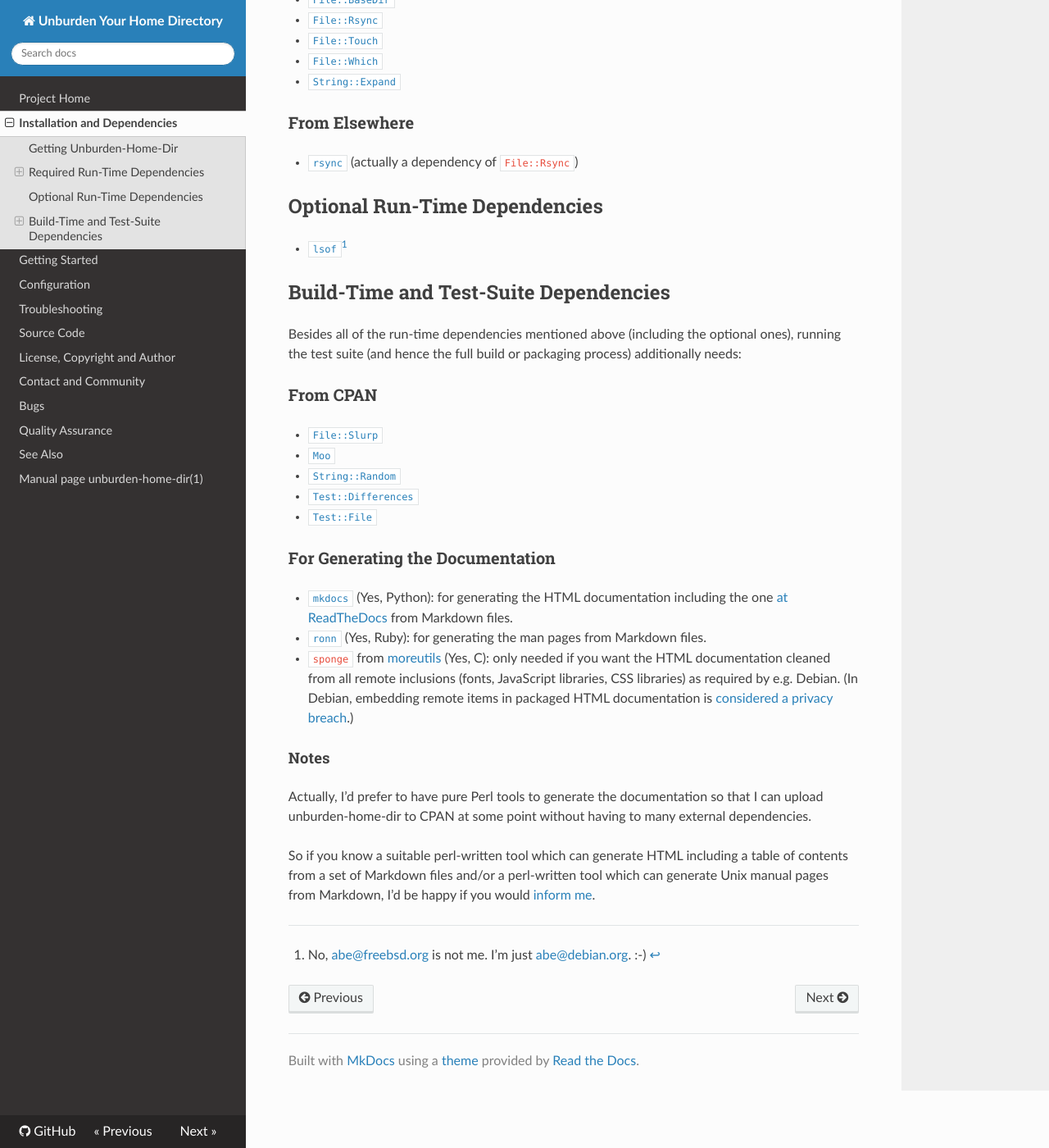
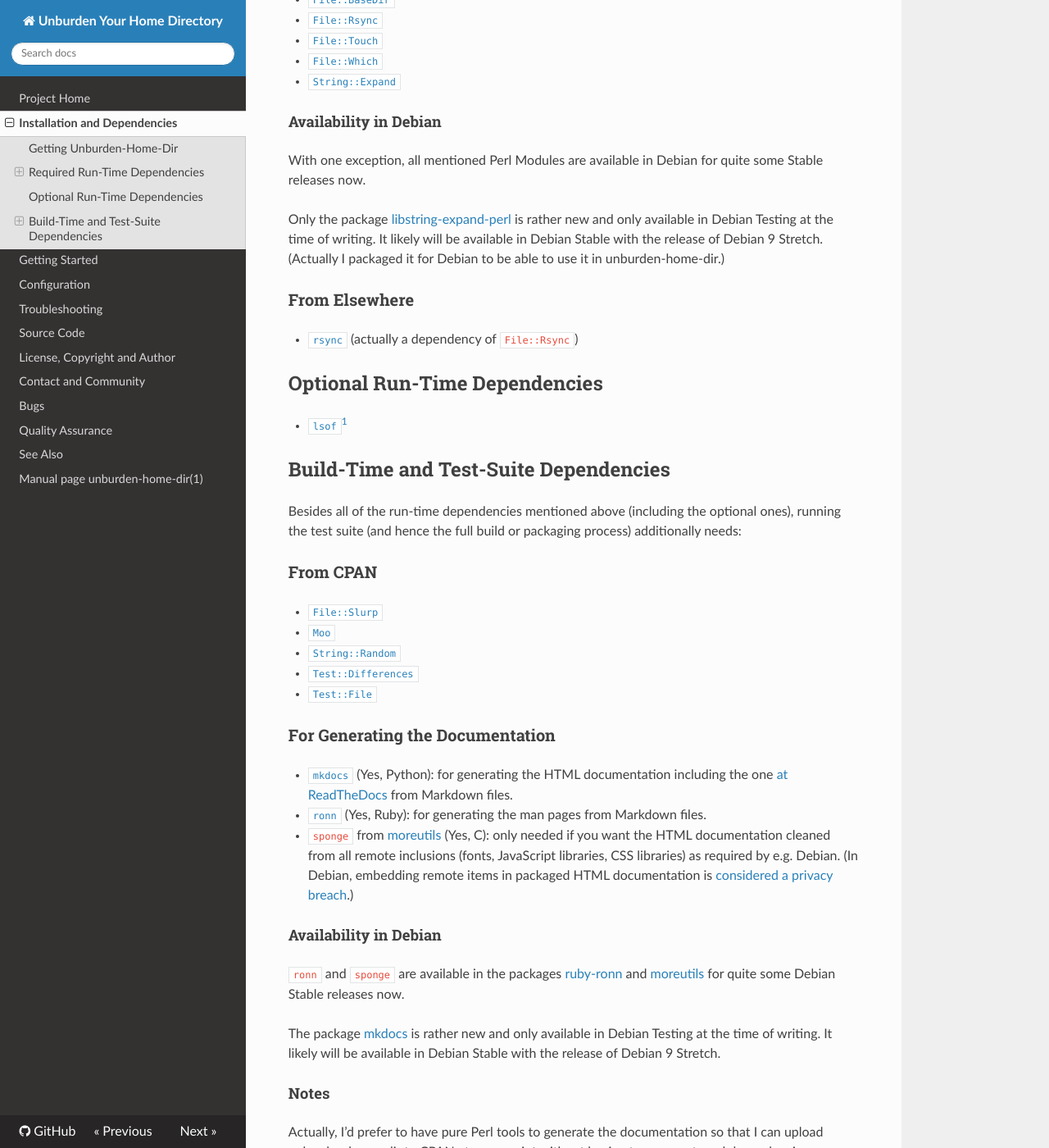
Before and after one commit to xtaran/unburden-home-dir, an MkDocs documentation site: the page built from docs/installation.md, in a window 1280 px wide and 1400 px high, scrolled down 724 px. Shown: the whole window at 82% size. Built offline with MkDocs 1.6.1, drawn with Linux system fonts in a browser that asks for light colours; nearby versions of some CDN libraries; old or Windows-style settings are respelled for this version of MkDocs.

Commit message:
Availability in Debian

```diff
--- a/docs/installation.md
+++ b/docs/installation.md
@@ -36,6 +36,18 @@ Required Run-Time Dependencies
 * [`File::Touch`](https://metacpan.org/pod/File::Touch)
 * [`File::Which`](https://metacpan.org/pod/File::Which)
 * [`String::Expand`](https://metacpan.org/pod/String::Expand)
+
+#### Availability in Debian
+
+With one exception, all mentioned Perl Modules are available in Debian
+for quite some Stable releases now.
+
+Only the package
+[libstring-expand-perl](https://packages.debian.org/libstring-expand-perl)
+is rather new and only available in Debian Testing at the time of
+writing. It likely will be available in Debian Stable with the release
+of Debian 9 Stretch. (Actually I packaged it for Debian to be able to
+use it in unburden-home-dir.)
 
 ### From Elsewhere
 
@@ -79,6 +91,18 @@ or packaging process) additionally needs:
   packaged HTML documentation is
   [considered a privacy breach](https://lintian.debian.org/tags/privacy-breach-generic.html).)
 
+#### Availability in Debian
+
+`ronn` and `sponge` are available in the packages
+[ruby-ronn](https://packages.debian.org/ruby-ronn) and
+[moreutils](https://packages.debian.org/moreutils) for quite some
+Debian Stable releases now.
+
+The package [mkdocs](https://packages.debian.org/mkdocs) is rather new
+and only available in Debian Testing at the time of writing. It likely
+will be available in Debian Stable with the release of Debian 9
+Stretch.
+
 #### Notes
 
 Actually, I'd prefer to have pure Perl tools to generate the
```
